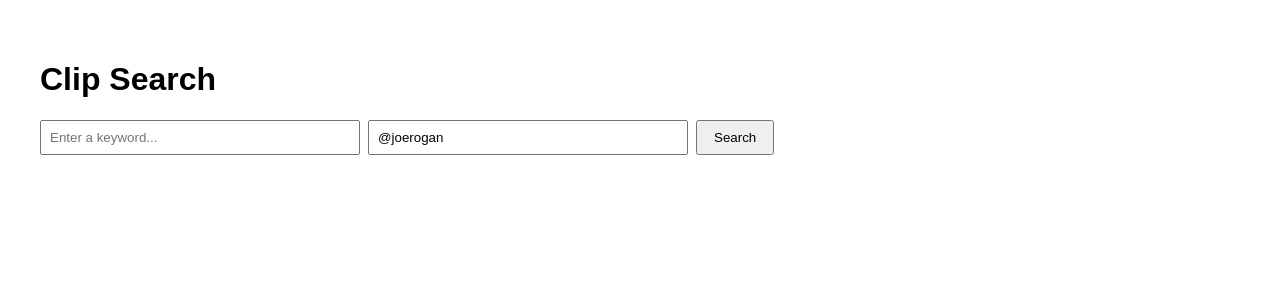
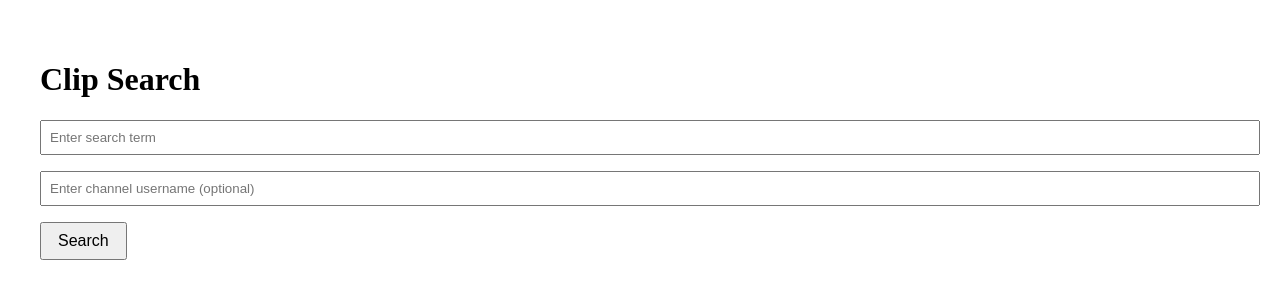
Before and after one commit to Crevista/Clipsearch, a Next.js app: page /clip-search in a window 1280 px wide. Shown: the top 300 px of the page. Built offline with nearby package versions, Linux system fonts and the light colour scheme.

Commit message:
Update clip-search.js

```diff
--- a/pages/clip-search.js
+++ b/pages/clip-search.js
@@ -1,64 +1,69 @@
-import { useState } from 'react';
+import { useState } from "react";
 
 export default function ClipSearch() {
-  const [query, setQuery] = useState('');
-  const [channel, setChannel] = useState('@joerogan');
+  const [query, setQuery] = useState("");
+  const [channel, setChannel] = useState("");
   const [results, setResults] = useState([]);
   const [loading, setLoading] = useState(false);
 
   const handleSearch = async () => {
-    if (!query || !channel) return;
+    if (!query) return;
     setLoading(true);
     try {
-      const response = await fetch(`/api/search?query=${encodeURIComponent(query)}&channel=${encodeURIComponent(channel)}`);
+      const response = await fetch("/api/search", {
+        method: "POST",
+        headers: { "Content-Type": "application/json" },
+        body: JSON.stringify({ query, channel }),
+      });
       const data = await response.json();
-      setResults(data.matches || []);
+      // Just simulate results for now
+      setResults([
+        {
+          title: `Found 1 clip about "${query}" from channel ${channel}`,
+          link: "#",
+        },
+      ]);
     } catch (error) {
-      console.error('Error fetching search results:', error);
+      console.error(error);
+      setResults([]);
     }
     setLoading(false);
   };
 
   return (
-    <div style={{ padding: '2rem', fontFamily: 'sans-serif' }}>
+    <div style={{ padding: "2rem" }}>
       <h1>Clip Search</h1>
-
-      <div style={{ marginBottom: '1rem' }}>
       <input
         type="text"
-          placeholder="Enter a keyword..."
+        placeholder="Enter search term"
         value={query}
         onChange={(e) => setQuery(e.target.value)}
-          style={{ padding: '0.5rem', width: '300px', marginRight: '0.5rem' }}
+        style={{ display: "block", marginBottom: "1rem", width: "100%", padding: "0.5rem" }}
       />
       <input
         type="text"
-          placeholder="YouTube channel username (e.g., @joerogan)"
+        placeholder="Enter channel username (optional)"
         value={channel}
         onChange={(e) => setChannel(e.target.value)}
-          style={{ padding: '0.5rem', width: '300px', marginRight: '0.5rem' }}
+        style={{ display: "block", marginBottom: "1rem", width: "100%", padding: "0.5rem" }}
       />
-        <button onClick={handleSearch} style={{ padding: '0.5rem 1rem' }}>
-          {loading ? 'Searching...' : 'Search'}
+      <button
+        onClick={handleSearch}
+        style={{ padding: "0.5rem 1rem", fontSize: "1rem" }}
+        disabled={loading}
+      >
+        {loading ? "Searching..." : "Search"}
       </button>
-      </div>
 
-      {results.length > 0 && (
-        <div style={{ marginTop: '2rem' }}>
-          {results.map((match, idx) => (
-            <div key={idx} style={{ marginBottom: '1rem' }}>
-              <a
-                href={`https://www.youtube.com/watch?v=${match.videoId}&t=${Math.floor(match.timestamp)}s`}
-                target="_blank"
-                rel="noopener noreferrer"
-              >
-                {match.title} — {Math.floor(match.timestamp)}s
+      <div style={{ marginTop: "2rem" }}>
+        {results.map((result, index) => (
+          <div key={index} style={{ marginBottom: "1rem" }}>
+            <a href={result.link} target="_blank" rel="noopener noreferrer">
+              {result.title}
             </a>
-              <div>{match.snippet}</div>
           </div>
         ))}
       </div>
-      )}
     </div>
   );
 }
```
Lines whose indentation alone changed are shown as unchanged.
